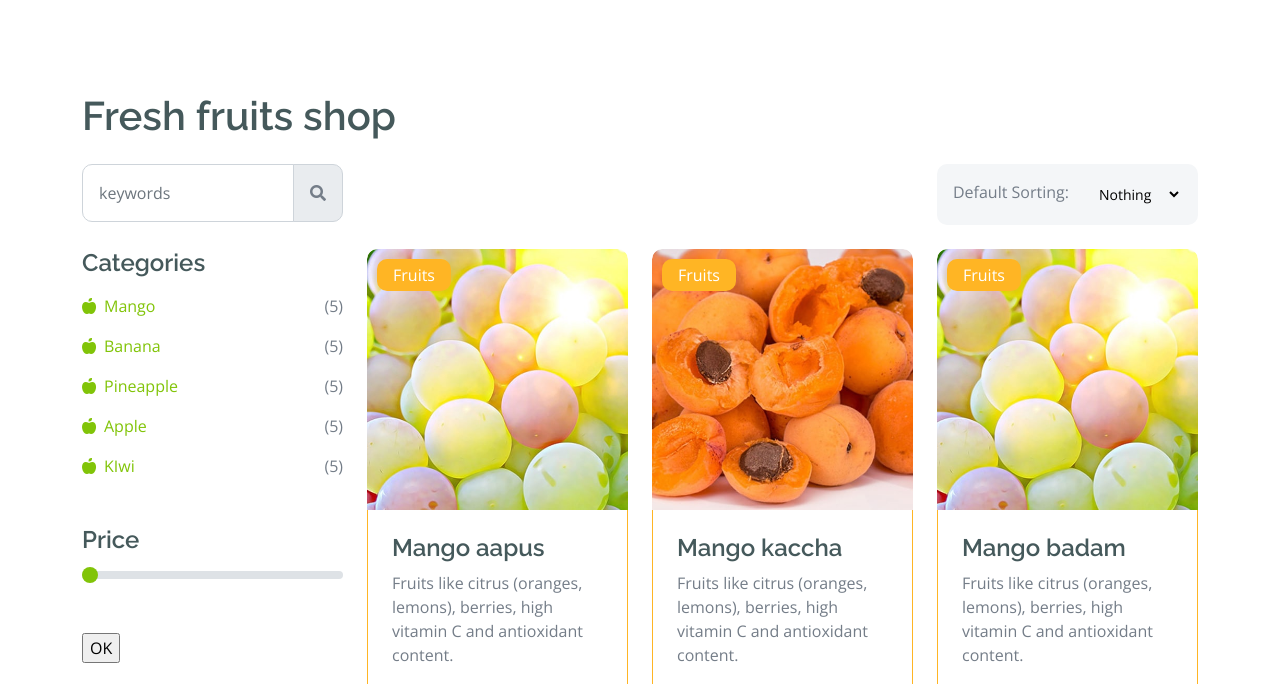
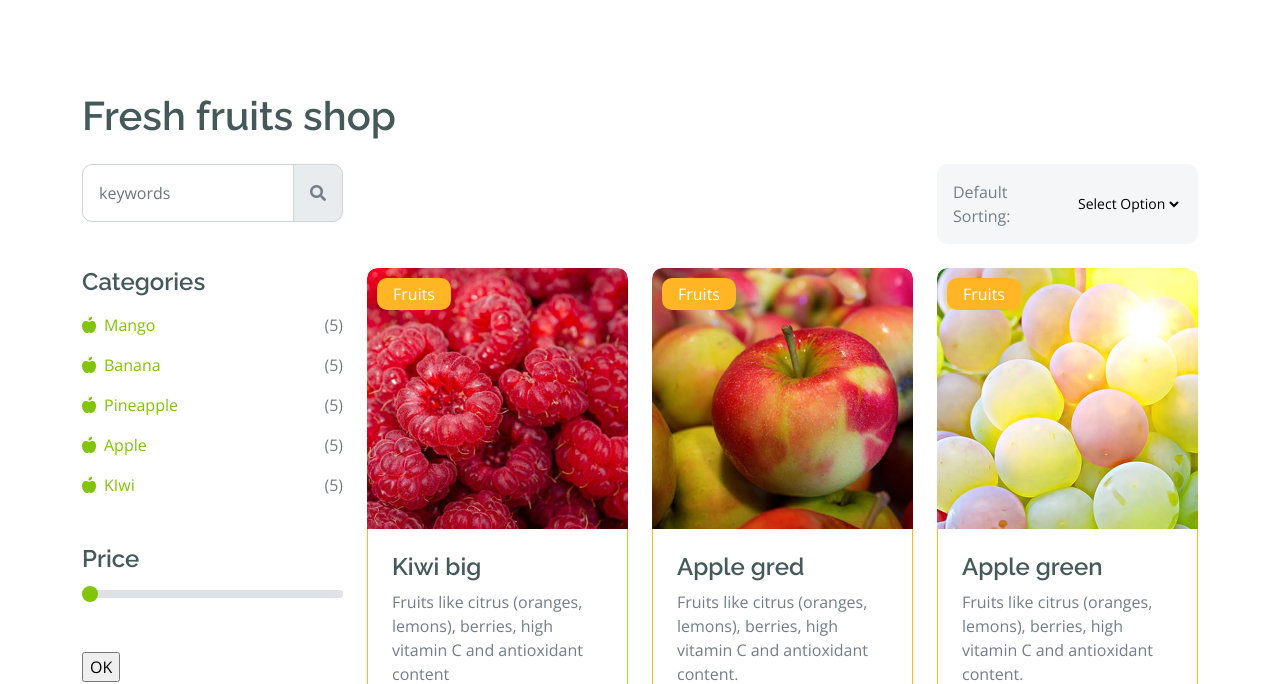
Before and after one commit to DipakDabgar/Fruitable, a Django app: page /shop in a window 1280 px wide. Shown: the part 332-1016 px from the top of the page. Run offline with Django 5.2, Linux system fonts and the light colour scheme; data comes from the database, SQL or seed files in the repository; data that the repository does not hold is empty; some libraries are stand-ins or nearby versions.

Commit message:
add code

```diff
--- a/myapp/templates/shop.html
+++ b/myapp/templates/shop.html
@@ -49,15 +49,18 @@
                             </div>
                             <div class="col-6"></div>
                             <div class="col-xl-3">
+                                <form method="get" action="{% url 'shop' %}"  id="fruitform" >
                                 <div class="bg-light ps-3 py-3 rounded d-flex justify-content-between mb-4">
                                     <label for="fruits">Default Sorting:</label>
-                                    <select id="fruits" name="fruitlist" class="border-0 form-select-sm bg-light me-3" form="fruitform">
-                                        <option value="volvo">Nothing</option>
-                                        <option value="saab">Popularity</option>
-                                        <option value="opel">Organic</option>
-                                        <option value="audi">Fantastic</option>
+                                    <select id="fruits" name="sort_by" class="border-0 form-select-sm bg-light me-3" onchange="this.form.submit()">
+                                        <option>Select Option</option>
+                                        <option value="price_lth">Low to High</option>
+                                        <option value="price_htl">High to Low</option>
+                                        <option value="name_atz">A to Z</option>
+                                        <option value="name_zta">Z to A</option>
                                     </select>
                                 </div>
+                            </form>
                             </div>
                         </div>
                         <div class="row g-4">
--- a/myapp/views.py
+++ b/myapp/views.py
@@ -216,23 +216,29 @@ def price_filter(request):
 def shop(request):
     cid=Category.objects.all()
     cat=request.GET.get("cat")
-    pid=Product.objects.all()
+    pid=Product.objects.all().order_by("-id")
     wish_count=Add_to_wishlist.objects.all().count()
     cart_count=Add_to_cart.objects.all().count()
-
+    sort_by=request.GET.get('sort_by')
     wishlist_product=Add_to_wishlist.objects.all()
     l1=[]
     for i in wishlist_product:
         l1.append(i.product_id.id)
 
-
-
     if cat:
         pid=Product.objects.filter(cate_id=cat)
+    elif sort_by == 'price_lth':
+        pid = Product.objects.all().order_by('price')
+    elif sort_by == 'price_htl':
+        pid = Product.objects.all().order_by('-price')
+    elif sort_by == 'name_atz':
+        pid = Product.objects.all().order_by('name')
+    elif sort_by == 'name_zta':
+        pid = Product.objects.all().order_by('-name')
     else:
-        pid=Product.objects.all()
+        pid=Product.objects.all().order_by("-id")
 
-    con={"cid":cid,"pid":pid,"cat":cat,"wish_count":wish_count,"cart_count":cart_count,"l1":l1}
+    con={"cid":cid,"pid":pid,"cat":cat,"wish_count":wish_count,"cart_count":cart_count,"l1":l1,"sort_by":sort_by}
     return render(request,"shop.html",con)
 
 
```
